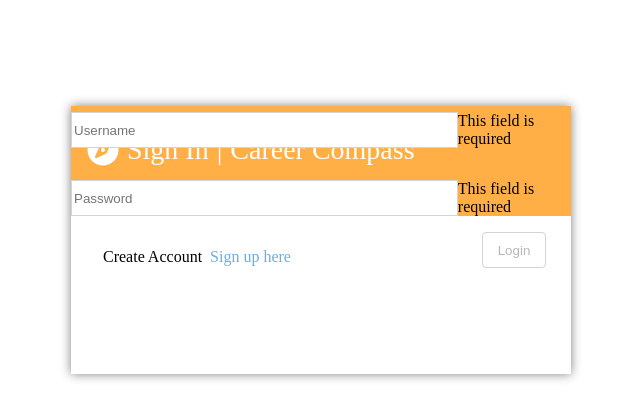
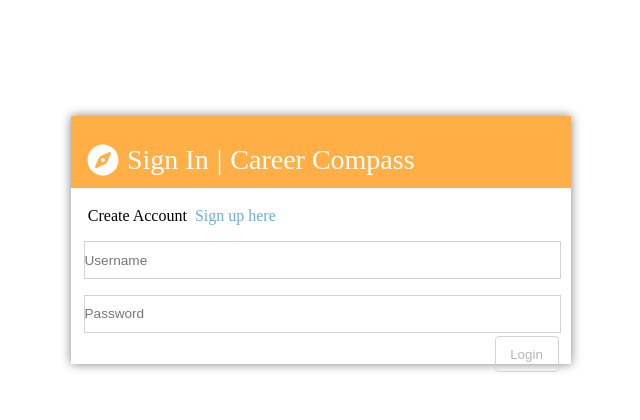
Before and after one commit to rpet064/career_compass, a Next.js app: page /login in a window 1280 px wide. Shown: the top 420 px of the page, without its empty margins (319-959 px from the left). Built offline with nearby package versions, Linux system fonts and the light colour scheme.

Commit message:
Tidy auth forms
Implement toast messages in loginForm and signup form
Remove commented code
Reimplement  fullWidthInputContainer as a global class
Adjust height and margin in auth.module.css & remove unused styles

```diff
--- a/app/components/AuthLoginBody.tsx
+++ b/app/components/AuthLoginBody.tsx
@@ -3,6 +3,9 @@ import { AuthRedirectLink } from "./loginComponents/AuthRedirectLink";
 import { useState, useEffect, FC } from "react";
 import colour from "../styles/colour.module.css";
 import { AuthLoginBodyProps } from "../interfaces/interfaces";
+import { useNavigation } from "../../app/utility/navigation";
+import { errorMessage, successMessage } from "../../app/utility/toastMessages";
+import globals from "../styles/global.module.css";
 
 export const AuthLoginBody: FC<AuthLoginBodyProps> = ({ setContainerHeight }) => {
 
@@ -10,10 +13,18 @@ export const AuthLoginBody: FC<AuthLoginBodyProps> = ({ setContainerHeight }) =>
    const [passwordErrorMessage, setPasswordErrorMessage] = useState<string | null>(null);
    const [buttonDisabled, setButtonDisabled] = useState<boolean>(false);
 
-   const [formData, setFormData] = useState({
-      username: '',
-      password: '',
+   type FormData = {
+      username: string | undefined;
+      password: string | undefined;
+   };
+
+   const [formData, setFormData] = useState<FormData>({
+      username: undefined,
+      password: undefined,
    });
+
+   const navigate = useNavigation();
+
 
    // Increase container width if displaying error message
    useEffect(() => {
@@ -24,27 +35,31 @@ export const AuthLoginBody: FC<AuthLoginBodyProps> = ({ setContainerHeight }) =>
       }
    }, [usernameErrorMessage, passwordErrorMessage, setContainerHeight]);
 
+
    // Manage username error message
    useEffect(() => {
-      if (formData.username === undefined) {
+      if (!formData.username) {
          setUsernameErrorMessage(null);
          return;
       }
       formData.username.length > 0 ? setUsernameErrorMessage(null) : setUsernameErrorMessage("This field is required");
    }, [formData]);
 
+
    // Manage password error message
    useEffect(() => {
-      if (formData.password === undefined) {
+      if (!formData.password) {
          setPasswordErrorMessage(null);
          return;
       }
       formData.password.length > 0 ? setPasswordErrorMessage(null) : setPasswordErrorMessage("This field is required");
    }, [formData, setPasswordErrorMessage]);
 
+
    // Manage button validation
    useEffect(() => {
-      if (formData.username !== undefined && formData.password !== undefined && formData.username.length > 0 && formData.password.length > 0) {
+      if (formData.username !== undefined && formData.password !== undefined
+         && formData.username.length > 0 && formData.password.length > 0) {
          setButtonDisabled(false);
       } else {
          setButtonDisabled(true);
@@ -56,42 +71,38 @@ export const AuthLoginBody: FC<AuthLoginBodyProps> = ({ setContainerHeight }) =>
    };
 
    const handleLogin = async () => {
-      var username = "test";
-      var password = "password";
-      try {
-         if (!username || !password) {
-            setPasswordErrorMessage('Username and password are required');
-            return;
-         }
+   //    try {
+   //       if (!formData.username || !formData.password) {
+   //          setPasswordErrorMessage("Username and password are required");
+   //          return;
+   //       }
 
-         const response = await fetch('/api/authentication/login', {
-            method: 'POST',
-            headers: {
-               'Content-Type': 'application/json',
-            },
-            body: JSON.stringify(formData),
-         });
+   //       const response = await fetch("/api/authentication/login", {
+   //          method: "POST",
+   //          headers: {
+   //             "Content-Type": "application/json",
+   //          },
+   //          body: JSON.stringify(formData),
+   //       });
 
-         if (response.ok) {
-            const data = await response.json();
-            console.log('Account created:', data);
-            // Optionally, clear the form or redirect the user
-         } else {
-            console.error('Error creating account:', await response.text());
-         }
-
-         // Check if user exists
-      } catch (error) {
-         return;
-      }
+   //       const data = await response.json();
+   //       if (response.ok) {
+   //          navigate("/home");
+   //       } else {
+   //          errorMessage(`Error logging in: ${await data.text()}`);
+   //       }
+   //    } catch (error) {
+   //       errorMessage(`Error logging in: ${await error}`);
+   //    }
    }
 
    return (
       <div className={auth.loginBody}>
          <AuthRedirectLink />
 
-         <form onSubmit={handleLogin} className={auth.loginContainer}>
-            <div className={auth.fullWidthInputContainer}>
+         <form onSubmit={handleLogin} className={auth.authForm}>
+
+            <div className={globals.fullWidthInputContainer}>
                <input
                   className={colour.grayBorder}
                   type="username"
@@ -103,7 +114,7 @@ export const AuthLoginBody: FC<AuthLoginBodyProps> = ({ setContainerHeight }) =>
                >{usernameErrorMessage}</span>
             </div>
 
-            <div className={auth.fullWidthInputContainer}>
+            <div className={globals.fullWidthInputContainer}>
                <input
                   className={colour.grayBorder}
                   type="password"
--- a/app/styles/auth.module.css
+++ b/app/styles/auth.module.css
@@ -17,7 +17,7 @@
     display: flex;
     flex-direction: row;
     padding-top: 1rem;
-    height: 40%;
+    height: calc(30% - 1rem);
 }
 
  .header svg, .newAccountHeader svg{
@@ -37,22 +37,19 @@
 }
 
 /* body */
+.authForm{
+    height: 70%;
+}
 
  .loginBody{
     padding: 1rem 0;
-    height: 50%;
+    /* 0.5rem for <p> margin, 4rem for <input> margin 1rem for footer */
+    height: calc(60% - 5.5rem);
     width: 100%;
 }
 
-.fullWidthInputContainer{
-    width: 100%;
-    display: flex;
-    justify-content: center;
-    margin: 1rem 0rem !important;
-}
-
 .loginBody p{
-    margin-left: 2rem;
+    margin: 0.2rem 1.05rem;
 }
 
 .redirectAuthSpan{
@@ -64,25 +61,18 @@
     cursor: pointer;
 }
 
-.inputLabel{
-    position: absolute;
-    left : 2.25rem;
-    margin-top: 0.5rem;
-    pointer-events: none;
-}
-
 .authenticationLabel{
     text-align: left;
 }
 
 /* footer */
-
 .loginFooter{
     display: flex;
     align-items: flex-end;
     justify-content: flex-end;
-    width: 90%;
-    height: 10%;
+    width: 97.5%;
+    height: 40%;
+    padding: 0.5rem 0rem;
 }
 
 .loginFooter button{
--- a/app/styles/global.module.css
+++ b/app/styles/global.module.css
@@ -1,4 +1,11 @@
 /* input container styling */
+.fullWidthInputContainer{
+    width: 95%;
+    display: flex;
+    justify-content: center;
+    margin: 1rem auto;
+    flex-direction: column;
+}
 
 .oneThirdWidthInputContainer{
     width: 33%;
@@ -8,10 +15,10 @@
     width: 50%;
 }
 
-.oneThirdWidthInputContainer input, .halfWidthInputContainer input{
-    width: 90%;
-    margin: 0.5rem 0rem;
-    padding: 1rem 0rem;
+.oneThirdWidthInputContainer input, .halfWidthInputContainer input, .fullWidthInputContainer input{
+    width: 100%;
+    padding: 0.65rem 0rem;
+    font-size: 0.85rem;
 }
 
 @media screen and (max-width: 1200px){
--- a/app/styles/globals.css
+++ b/app/styles/globals.css
@@ -30,7 +30,3 @@ svg{
     width: 2rem;
     height: 2rem;
 }
-
-input{
-    width: 90%;
-}
```
Also changed, not shown: app/components/AuthSignUpBody.tsx (+8 -5 lines).
